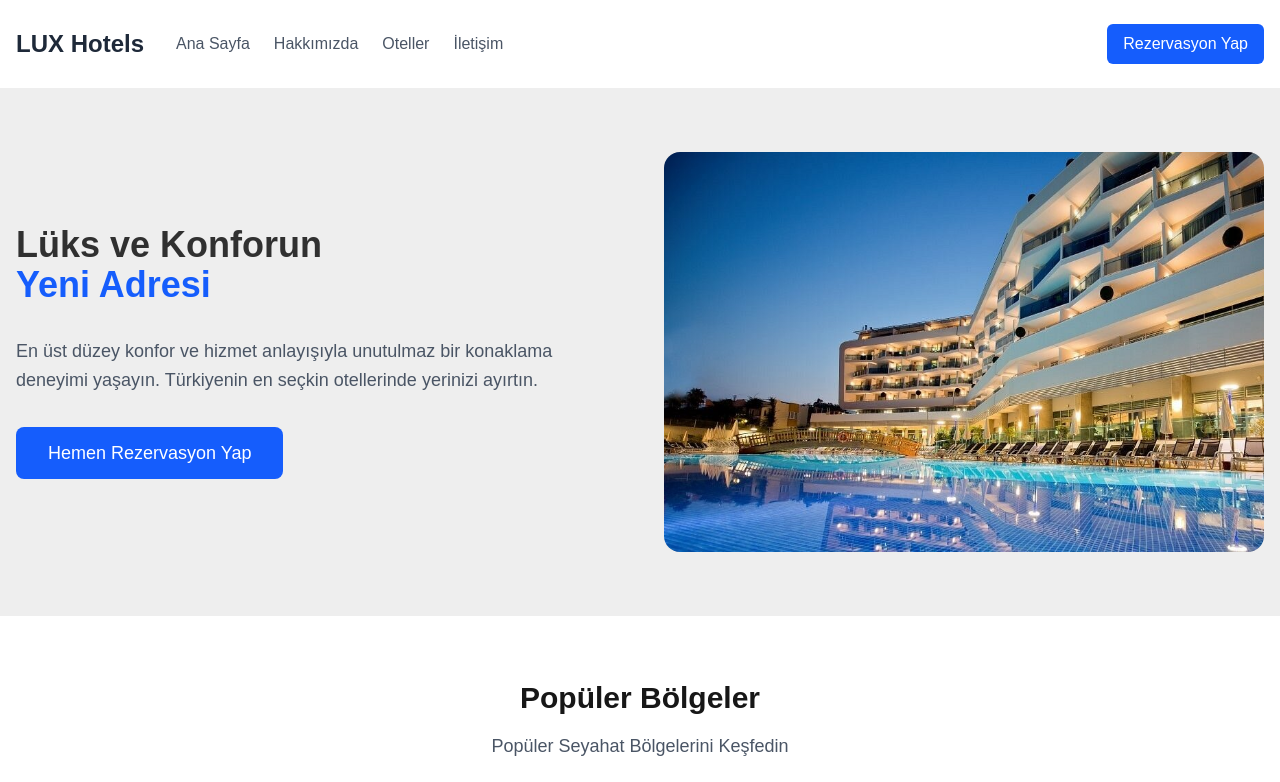
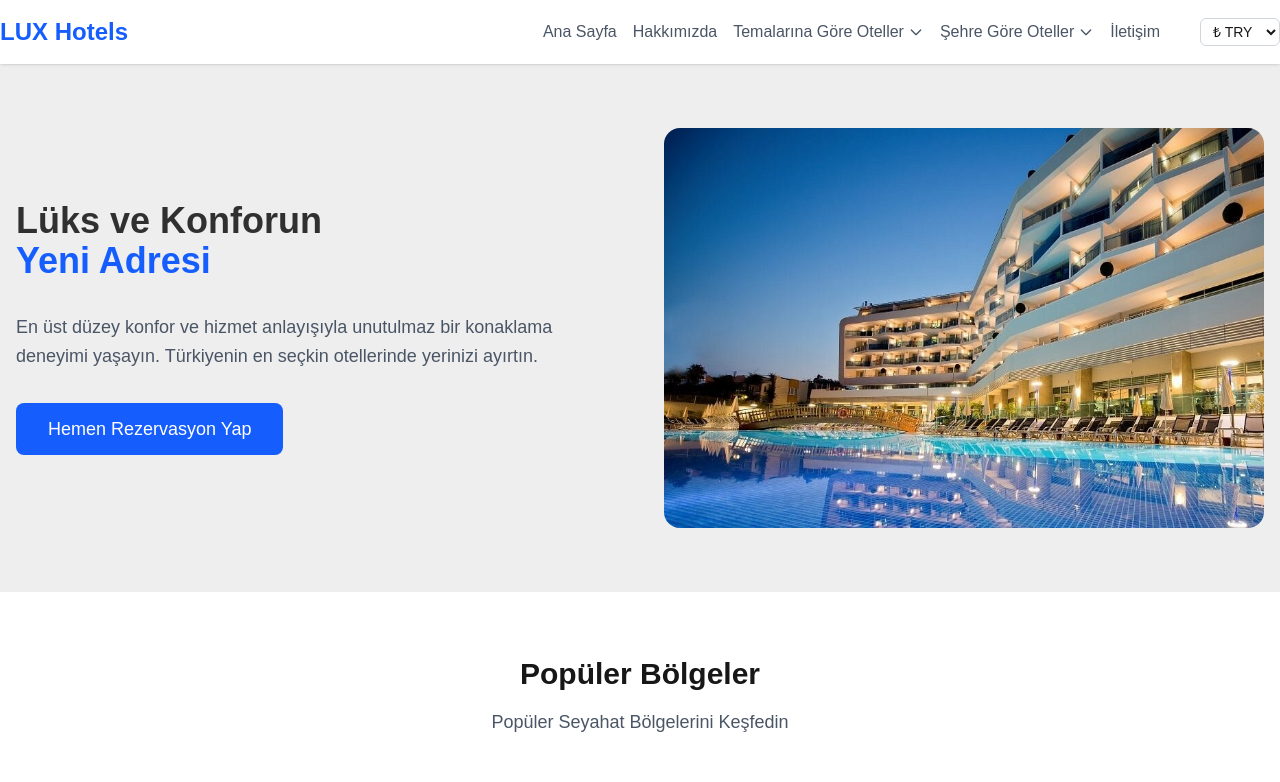
Before and after one commit to ali-yucel/lux-hotels-project, a Next.js app: page / in a window 1280 px wide. Shown: the top 782 px of the page. Built offline with nearby package versions, Linux system fonts and the light colour scheme.

Commit message:
currency and home nav updates

```diff
--- /dev/null
+++ b/app/components/CategoryPageContent.tsx
@@ -0,0 +1,76 @@
+'use client';
+
+import Image from 'next/image';
+import Link from 'next/link';
+import { IRegion, ITheme } from '../data/hotels';
+import useCurrencyStore from '../store/useCurrencyStore';
+import { useMemo } from 'react';
+
+interface CategoryPageContentProps {
+  categoryData: IRegion | ITheme;
+}
+
+export default function CategoryPageContent({ categoryData }: CategoryPageContentProps) {
+  const { currency, convertPrice } = useCurrencyStore();
+
+  // Fiyatları hesapla ve cache'le
+  const prices = useMemo(() => {
+    return categoryData.hotels.reduce((acc, hotel) => {
+      acc[hotel.id] = convertPrice(hotel.price);
+      return acc;
+    }, {} as Record<string, string>);
+  }, [categoryData.hotels, currency, convertPrice]);
+
+  return (
+    <>
+      <div className="relative h-[300px] mb-12 overflow-hidden">
+        <Image
+          src={categoryData.image}
+          alt={categoryData.name}
+          fill
+          className="object-cover"
+          priority
+        />
+        {/* Overlay */}
+        <div className="absolute inset-0 bg-black/50" />
+        {/* Content */}
+        <div className="absolute inset-0 flex flex-col items-center justify-center text-white">
+          <h1 className="text-4xl font-bold mb-2 drop-shadow-lg">{categoryData.name}</h1>
+          <p className="text-xl text-gray-100 max-w-3xl drop-shadow-md text-center px-4">{categoryData.description}</p>
+        </div>
+      </div>
+      <div className="container mx-auto px-4 py-8">
+        <div className="grid grid-cols-1 md:grid-cols-2 lg:grid-cols-3 gap-6">
+          {categoryData.hotels.map((hotel) => (
+            <Link href={`/hotels/${hotel.id}`} key={hotel.id} className="block">
+              <div className="bg-white rounded-lg shadow-md overflow-hidden hover:shadow-lg transition-shadow">
+                <div className="relative h-48">
+                  <Image
+                    src={hotel.image}
+                    alt={hotel.name}
+                    fill
+                    className="object-cover"
+                  />
+                </div>
+                <div className="p-4">
+                  <h3 className="text-xl font-semibold mb-2">{hotel.name}</h3>
+                  <p className="text-gray-600 mb-2">{hotel.location}</p>
+                  <div className="flex justify-between items-center">
+                    <span className="text-lg font-bold text-blue-600">
+                      {prices[hotel.id]}
+                    </span>
+                    <div className="flex items-center">
+                      <span className="text-yellow-400">★</span>
+                      <span className="ml-1">{hotel.rating}</span>
+                      <span className="text-gray-500 ml-2">({hotel.reviewCount})</span>
+                    </div>
+                  </div>
+                </div>
+              </div>
+            </Link>
+          ))}
+        </div>
+      </div>
+    </>
+  );
+}
--- /dev/null
+++ b/app/components/layout/CurrencySelector.tsx
@@ -0,0 +1,20 @@
+'use client';
+
+import useCurrencyStore from '@/app/store/useCurrencyStore';
+
+export default function CurrencySelector() {
+  const { currency, setCurrency } = useCurrencyStore();
+
+  return (
+    <select
+      value={currency}
+      onChange={(e) => setCurrency(e.target.value as 'TRY' | 'USD' | 'EUR' | 'GBP')}
+      className="bg-white border border-gray-300 rounded-md px-2 py-1 text-sm focus:outline-none focus:ring-2 focus:ring-blue-500 hover:border-blue-500 transition-colors"
+    >
+      <option value="TRY">₺ TRY</option>
+      <option value="USD">$ USD</option>
+      <option value="EUR">€ EUR</option>
+      <option value="GBP">£ GBP</option>
+    </select>
+  );
+}
--- a/app/components/layout/Header.tsx
+++ b/app/components/layout/Header.tsx
@@ -1,33 +1,83 @@
+'use client';
+
 import Link from 'next/link';
+import CurrencySelector from './CurrencySelector';
+import { themes, regions } from '../../data/hotels';
 
 export default function Header() {
   return (
-    <header className="bg-white shadow-md">
-      <div className="container mx-auto px-4 py-6">
+    <header className="bg-white shadow-sm sticky top-0 z-50">
+      <div className="container mx-auto">
         <div className="flex justify-between items-center">
-          <div className="flex items-center space-x-8">
-            <Link href="/" className="text-2xl font-bold text-gray-800">
-              LUX Hotels
-            </Link>
-            <nav className="hidden md:flex space-x-6">
-              <Link href="/" className="text-gray-600 hover:text-gray-900 transition-colors">
+          <Link href="/" className="text-2xl font-bold text-blue-600">
+            LUX Hotels
+          </Link>
+          <div className="flex items-center gap-10">
+            <nav className="flex gap-4 items-center">
+              <Link href="/" className="text-gray-600 hover:text-blue-600 transition-colors">
                 Ana Sayfa
               </Link>
-              <Link href="/about" className="text-gray-600 hover:text-gray-900 transition-colors">
+              <Link href="/about" className="text-gray-600 hover:text-blue-600 transition-colors">
                 Hakkımızda
               </Link>
-              <Link href="/hotels" className="text-gray-600 hover:text-gray-900 transition-colors">
-                Oteller
-              </Link>
-              <Link href="/contact" className="text-gray-600 hover:text-gray-900 transition-colors">
+              <div className="relative group h-[64px] flex items-center">
+                <button
+                  className="text-gray-600 group-hover:text-blue-600 transition-colors flex items-center gap-1"
+                >
+                  Temalarına Göre Oteller
+                  <svg
+                    className="w-4 h-4 transition-transform group-hover:rotate-180"
+                    fill="none"
+                    stroke="currentColor"
+                    viewBox="0 0 24 24"
+                  >
+                    <path strokeLinecap="round" strokeLinejoin="round" strokeWidth={2} d="M19 9l-7 7-7-7" />
+                  </svg>
+                </button>
+                <div className="absolute top-full left-0 w-56 bg-gray-200 rounded-b-lg shadow-lg py-2 z-50 opacity-0 invisible group-hover:opacity-100 group-hover:visible transition-all duration-200">
+                  {themes.map((theme) => (
+                    <Link
+                      key={theme.id}
+                      href={`/${theme.slug}`}
+                      className="block px-4 py-2 text-gray-600 hover:bg-gray-300 hover:text-blue-600 transition-colors"
+                    >
+                      {theme.name}
+                    </Link>
+                  ))}
+                </div>
+              </div>
+
+              <div className="relative group h-[64px] flex items-center">
+                <button
+                  className="text-gray-600 group-hover:text-blue-600 transition-colors flex items-center gap-1"
+                >
+                  Şehre Göre Oteller
+                  <svg
+                    className="w-4 h-4 transition-transform group-hover:rotate-180"
+                    fill="none"
+                    stroke="currentColor"
+                    viewBox="0 0 24 24"
+                  >
+                    <path strokeLinecap="round" strokeLinejoin="round" strokeWidth={2} d="M19 9l-7 7-7-7" />
+                  </svg>
+                </button>
+                <div className="absolute top-full left-0 w-56 bg-gray-200 rounded-b-lg shadow-lg py-2 z-50 opacity-0 invisible group-hover:opacity-100 group-hover:visible transition-all duration-200">
+                  {regions.map((region) => (
+                    <Link
+                      key={region.id}
+                      href={`/${region.slug}`}
+                      className="block px-4 py-2 text-gray-600 hover:bg-gray-300 hover:text-blue-600 transition-colors"
+                    >
+                      {region.name}
+                    </Link>
+                  ))}
+                </div>
+              </div>
+              <Link href="/contact" className="text-gray-600 hover:text-blue-600 transition-colors">
                 İletişim
               </Link>
             </nav>
-          </div>
-          <div className="flex items-center space-x-4">
-            <button className="bg-blue-600 text-white px-4 py-2 rounded-md hover:bg-blue-700 transition-colors">
-              Rezervasyon Yap
-            </button>
+            <CurrencySelector />
           </div>
         </div>
       </div>
--- a/app/page.tsx
+++ b/app/page.tsx
@@ -60,10 +60,11 @@ export default function Home() {
                   className="object-cover transition-transform duration-300 group-hover:scale-110"
                 />
                 <div className="absolute inset-0 bg-black/20"></div>
-                <div className="absolute inset-0 flex items-center justify-center">
+                <div className="absolute inset-0 flex flex-col items-center justify-center">
                   <h3 className="text-white text-2xl font-semibold">
                     {region.name}
                   </h3>
+                  <span className="text-white font-medium">{region.description}</span>
                 </div>
               </div>
             </Link>
--- /dev/null
+++ b/app/store/useCurrencyStore.ts
@@ -0,0 +1,48 @@
+'use client';
+
+import { create } from 'zustand';
+import { persist } from 'zustand/middleware';
+
+type Currency = 'TRY' | 'USD' | 'EUR' | 'GBP';
+
+type CurrencyStore = {
+  currency: Currency;
+  setCurrency: (currency: Currency) => void;
+  convertPrice: (priceInTRY: number) => string;
+};
+
+const exchangeRates: Record<Currency, number> = {
+  TRY: 1,
+  USD: 0.031,
+  EUR: 0.029,
+  GBP: 0.025
+};
+
+const currencySymbols: Record<Currency, string> = {
+  TRY: '₺',
+  USD: '$',
+  EUR: '€',
+  GBP: '£'
+};
+
+const useCurrencyStore = create<CurrencyStore>()(
+  persist(
+    (set, get) => ({
+      currency: 'TRY',
+      setCurrency: (newCurrency) => set({ currency: newCurrency }),
+      convertPrice: (priceInTRY) => {
+        const { currency } = get();
+        const convertedPrice = priceInTRY * exchangeRates[currency];
+        return `${currencySymbols[currency]}${convertedPrice.toLocaleString('tr-TR', {
+          minimumFractionDigits: 2,
+          maximumFractionDigits: 2
+        })}`;
+      }
+    }),
+    {
+      name: 'currency-storage'
+    }
+  )
+);
+
+export default useCurrencyStore;
```
Also changed, not shown: app/[category]/page.tsx (+2 -53 lines).
